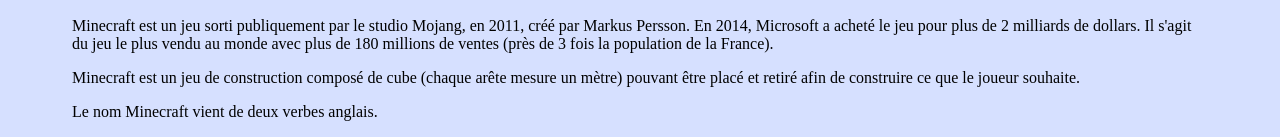
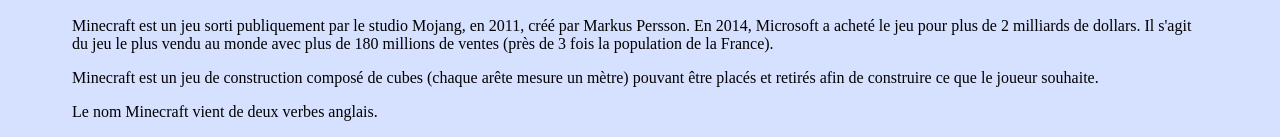
Before and after one commit to revueincroyable/revueincroyable.github.io, a plain HTML site: page minecraft.html in a window 1280 px wide. Shown: the part 630-767 px from the top of the page. Drawn offline with Linux system fonts and the light colour scheme.

Commit message:
Encore des s

```diff
--- a/minecraft.html
+++ b/minecraft.html
@@ -23,7 +23,7 @@
         </div>
         <h2>Présentation</h2>
         <p>Minecraft est un jeu sorti publiquement par le studio Mojang, en 2011, créé par Markus Persson. En 2014, Microsoft a acheté le jeu pour plus de 2&nbsp;milliards de dollars. Il s'agit du jeu le plus vendu au monde avec plus de 180&nbsp;millions de ventes (près de 3 fois la population de la France).</p>
-        <p>Minecraft est un jeu de construction composé de cube (chaque arête mesure un mètre) pouvant être placé et retiré afin de construire ce que le joueur souhaite.</p>
+        <p>Minecraft est un jeu de construction composé de cubes (chaque arête mesure un mètre) pouvant être placés et retirés afin de construire ce que le joueur souhaite.</p>
         <p>Le nom Minecraft vient de deux verbes anglais.</p>
         <dl>
             <dt>To mine (miner)</dt><dd>Évoque les expéditions menées par le joueur pour aller chercher des minerais rares sous terre</dd>
```
